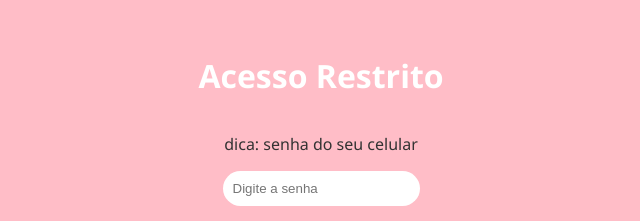
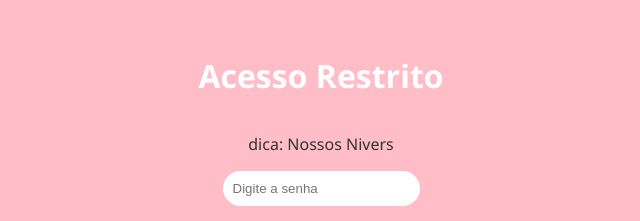
Before and after one commit to Marc3code/Ana-3, a plain HTML site: page index.html in a window 1280 px wide. Shown: the part 236-457 px from the top of the page, 319-959 px from the left. Drawn offline with Linux system fonts and the light colour scheme; some packages are replaced by stand-ins of ours.

Commit message:
atualizando dica de senha

```diff
--- a/index.html
+++ b/index.html
@@ -24,7 +24,7 @@
       "
     >
       <h1 style="color: white; margin-bottom: 20px">Acesso Restrito</h1>
-      <p>dica: senha do seu celular</p>
+      <p>dica: Nossos Nivers</p>
       <input
         type="password"
         id="senha-input"
```
